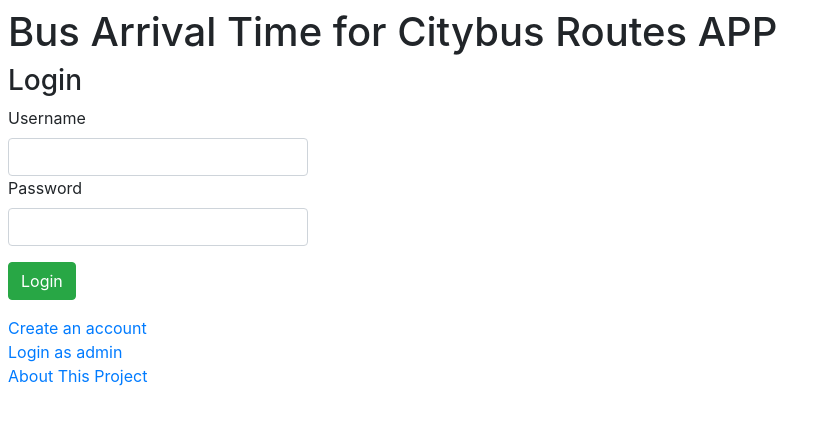
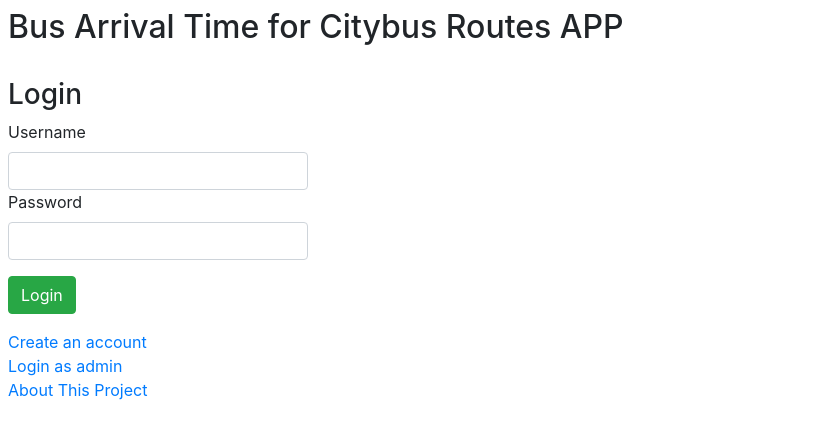
Before and after one commit to CSCI2720Group10/Bus-arrival-time-for-Citybus-routes, a plain HTML site: page root.html in a window 1280 px wide. Shown: the whole page, without its empty margins (0-831 px from the left). Drawn offline with nearby package versions, Linux system fonts and the light colour scheme.

Commit message:
Interface Style only

```diff
--- a/root.html
+++ b/root.html
@@ -14,7 +14,7 @@
     </head>
     <body>
 		<div id="content" class="m-2">
-			<h1>Bus Arrival Time for Citybus Routes APP</h1>
+			<h2>Bus Arrival Time for Citybus Routes APP</h2><br>
             <h3>Login</h3>
 			<form>
 				<div class="form-group">
```
